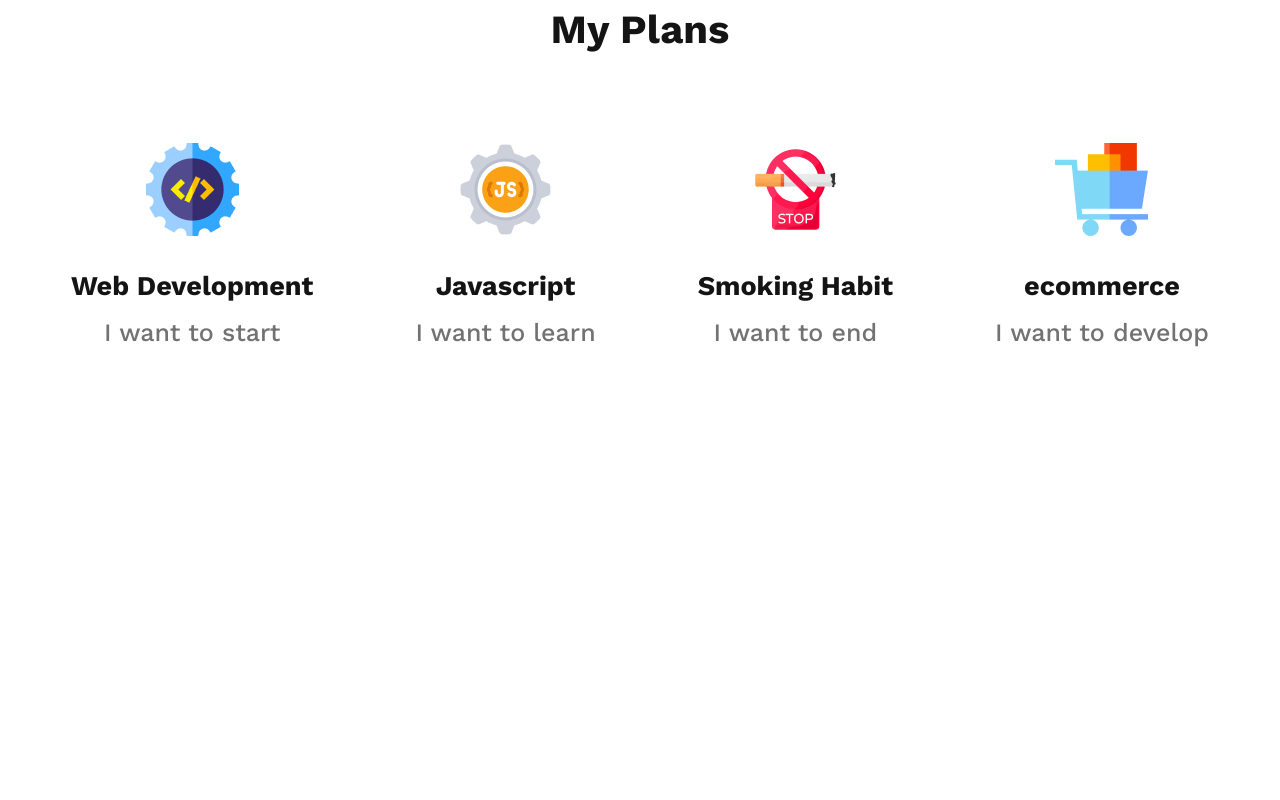
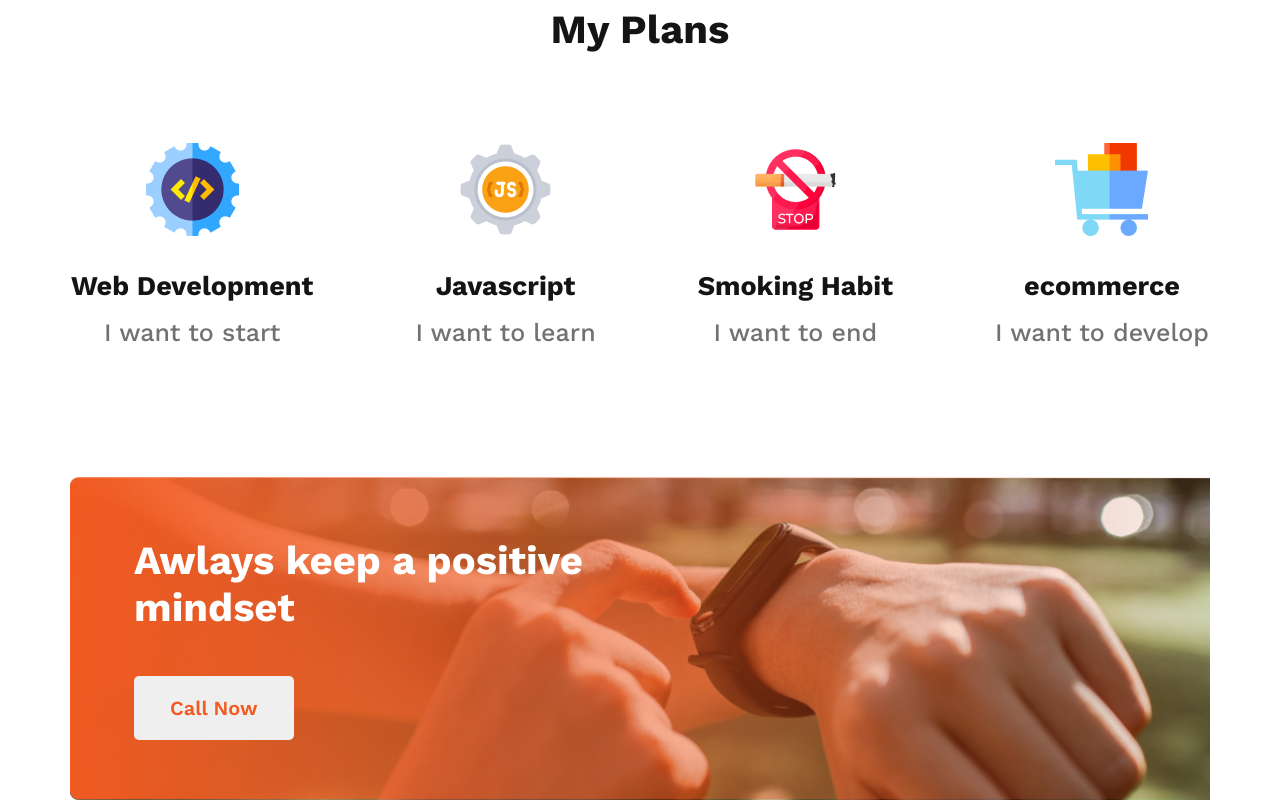
Before and after one commit to sakibhossain22/new-year-new-me-task, a plain HTML site: page index.html in a window 1280 px wide. Shown: the part 1902-2702 px from the top of the page. Before the commit the page ends 2379 px from the top, so only its background shows below. Drawn offline with nearby package versions, Linux system fonts and the light colour scheme.

Commit message:
call now section added

```diff
--- a/index.html
+++ b/index.html
@@ -77,6 +77,14 @@
                 </div>
             </div>
         </section>
+        <section class="call-now">
+            <div class="call-now-container">
+                <div class="call-now-content">
+                    <h1 class="call-header">Awlays keep a positive <br> mindset</h1>
+                    <button class="call-btn">Call Now</button>
+                </div>
+            </div>
+        </section>
     </main>
     <footer>
 
--- a/style.css
+++ b/style.css
@@ -126,6 +126,35 @@
     font-size: 25px;
     font-weight: 500;
 }
+
 .plan-sec {
     margin: 130px 0;
 }
+
+.call-now-container {
+    width: 1140px;
+    background-image:  url('images/gradient2.png'), url('images/watch.png');
+    background-repeat: no-repeat;
+    background-size: cover;
+}
+
+.call-header {
+    color: #FFF;
+    font-size: 40px;
+    font-weight: 700;
+}
+
+.call-btn {
+    border: none;
+    border-radius: 5px;
+    color: #F15B22;
+    text-align: center;
+    font-size: 20px;
+    font-weight: 600;
+    padding: 20px 36px;
+    margin-top: 45px;
+}
+
+.call-now-content {
+    padding: 60px 64px;
+}
```
